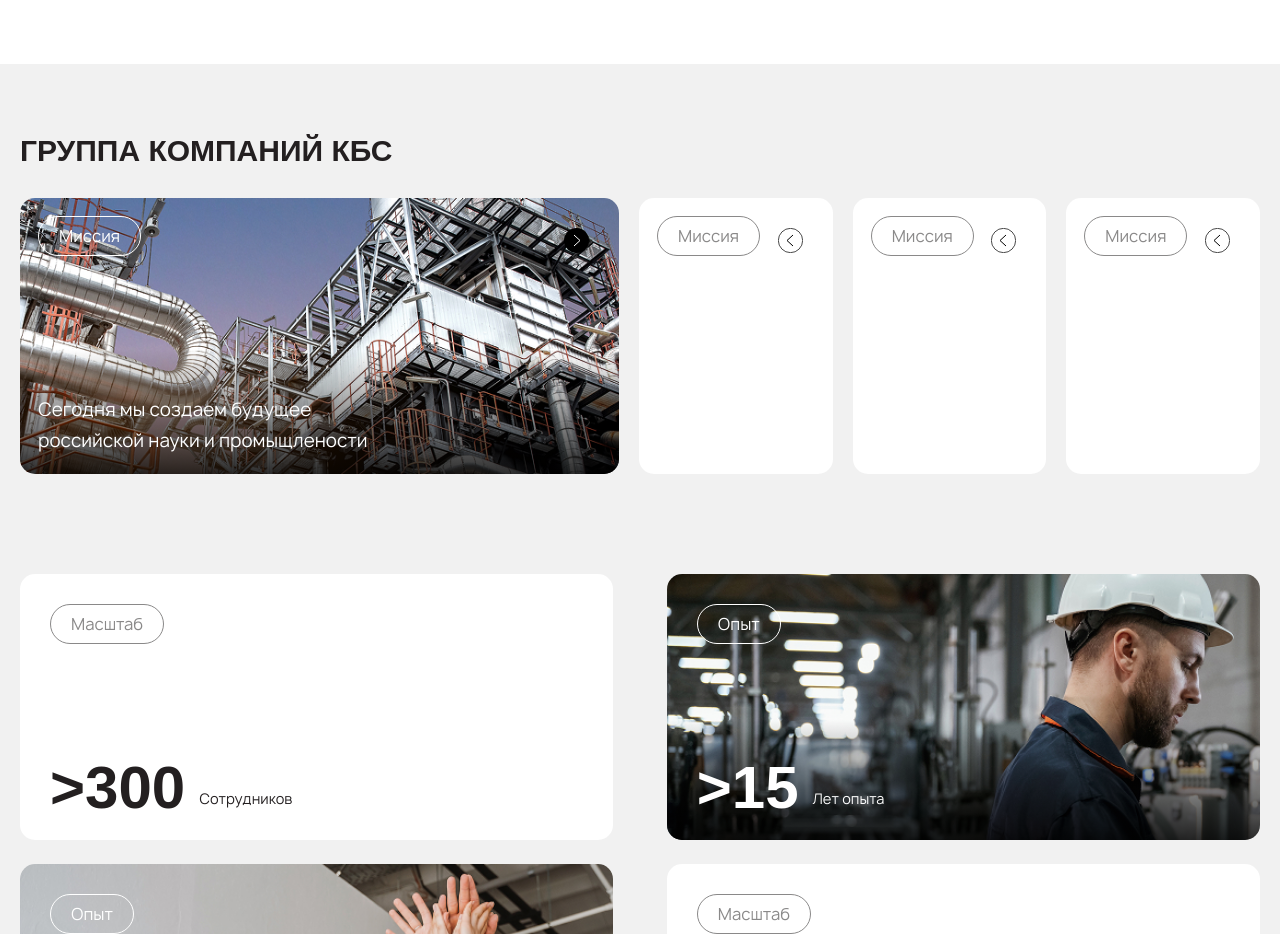
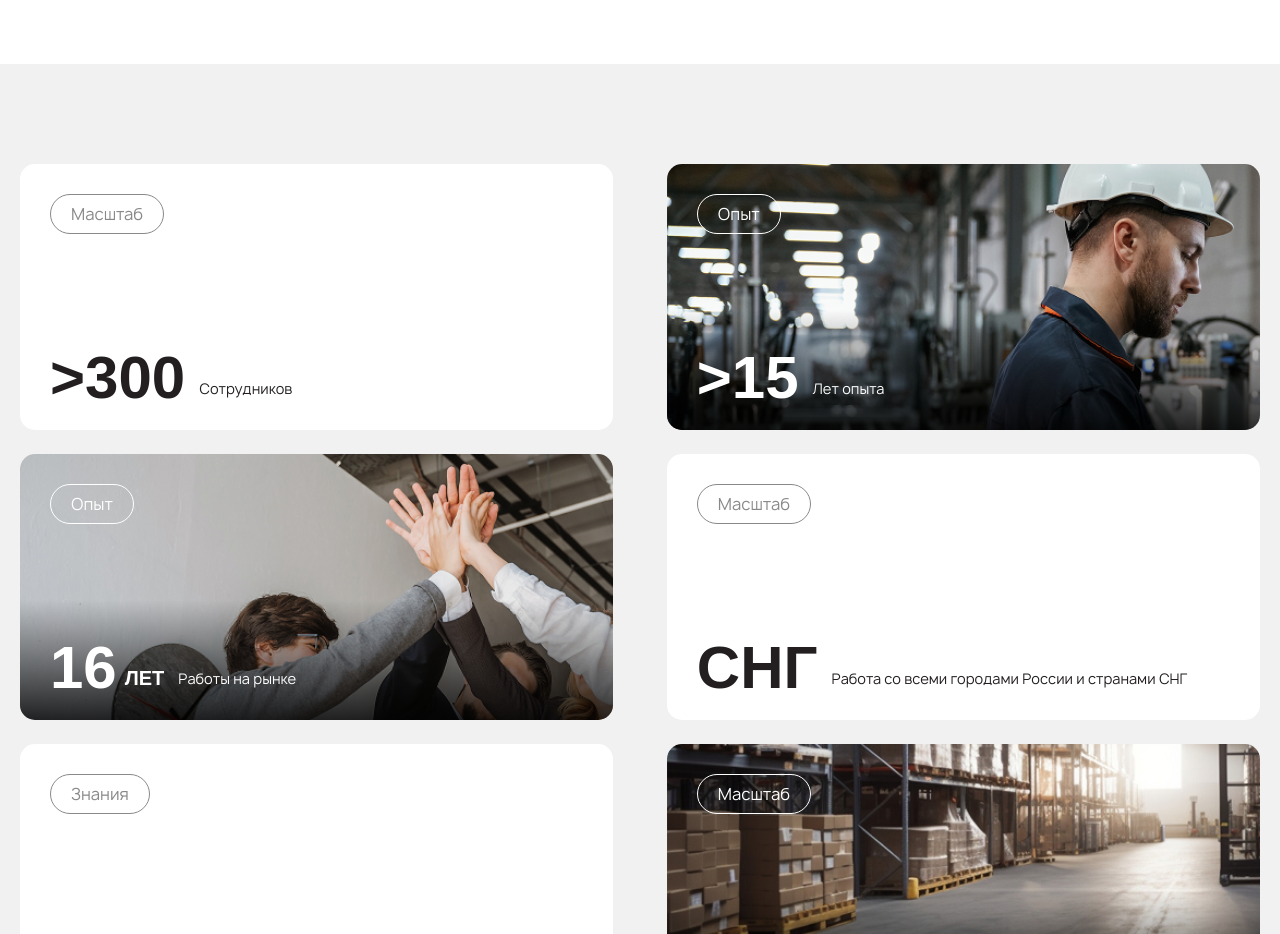
Before and after one commit to illowen/KBS, a plain HTML site: page index2.html in a window 1280 px wide. Shown: the part 2500-3434 px from the top of the page. Drawn offline with Linux system fonts and the light colour scheme; a web font is replaced by a local one.

Commit message:
Add files via upload

```diff
--- a/index2.html
+++ b/index2.html
@@ -161,60 +161,6 @@
 							<span>Создание мультибрендового маркетплейса и направления дистрибьюции электронных и электротехнических компонентов для индустриальных рынков. Присоединение к ГК КБС</span>
 						</div>
 					</div>
-				</div>
-			</div>
-		</div>
-	</section>
-
-	<section class="about">
-		<div class="container">
-			<div class="section_item">
-				Группа компаний кбс
-			</div>
-			<div class="about_wrapper">
-				<div class="about_block active">
-					<div class="about_img">
-						<img src="./img/about/1.jpg" alt="">
-					</div>
-					<span class="about_item">
-						Миссия
-					</span>
-					<span class="about_title">
-						Сегодня мы создаем будущее <br> российской науки и промыщлености
-					</span>
-				</div>
-				<div class="about_block">
-					<div class="about_img">
-						<img src="./img/about/1.jpg" alt="">
-					</div>
-					<span class="about_item">
-						Миссия
-					</span>
-					<span class="about_title">
-						Сегодня мы создаем будущее <br> российской науки и промыщлености
-					</span>
-				</div>
-				<div class="about_block">
-					<div class="about_img">
-						<img src="./img/about/1.jpg" alt="">
-					</div>
-					<span class="about_item">
-						Миссия
-					</span>
-					<span class="about_title">
-						Сегодня мы создаем будущее <br> российской науки и промыщлености
-					</span>
-				</div>
-				<div class="about_block">
-					<div class="about_img">
-						<img src="./img/about/1.jpg" alt="">
-					</div>
-					<span class="about_item">
-						Миссия
-					</span>
-					<span class="about_title">
-						Сегодня мы создаем будущее <br> российской науки и промыщлености
-					</span>
 				</div>
 			</div>
 		</div>
```
